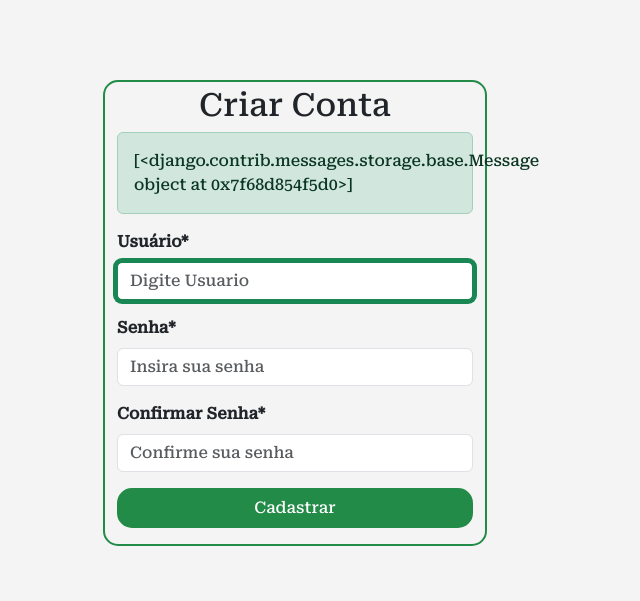
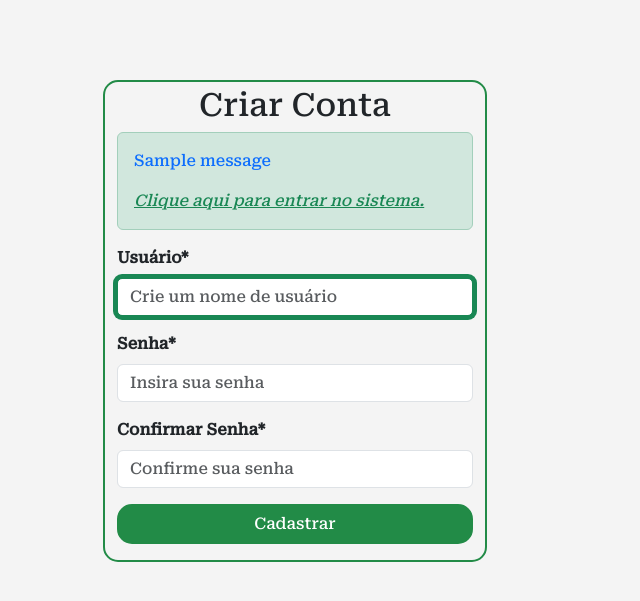
Before and after one commit to kemuelkesley/cadastro-pacientes, a Django app: page /cadastrar_usuario/ in a window 1280 px wide. Shown: the part 64-665 px from the top of the page, without its empty margins (345-985 px from the left). Run offline with Django 4.2, Linux system fonts and the light colour scheme; tables that the repository leaves empty hold one stand-in row (values such as "Sample post"); one stand-in notice (Sample message) is shown; some libraries are stand-ins or nearby versions.

Commit message:
foi corrigida a mensagem de erro que apresentava na tela de criar conta. foi alterado para que no formulario na hora que criar um email não possa ser repetido. limpeza de codigos comentados.

```diff
--- a/clinica/forms.py
+++ b/clinica/forms.py
@@ -69,7 +69,7 @@
         required=True,
         widget=forms.TextInput(attrs={
             'class': 'form-control custom-input',
-            'placeholder': 'Digite Usuario',
+            'placeholder': 'Crie um nome de usuário',
         }),
     )
 
--- a/clinica/models.py
+++ b/clinica/models.py
@@ -10,7 +10,7 @@
 
 class Contato(models.Model):
     nome = models.CharField(max_length=100)
-    email = models.EmailField()
+    email = models.EmailField(unique=True)
     data_nascimento = models.DateField(verbose_name="Data de Nascimento")
     celular = PhoneNumberField(region='BR')
 
--- a/clinica/views.py
+++ b/clinica/views.py
@@ -4,7 +4,6 @@
 from .forms import ContatoForm, CadastroForm
 from .models import Contato
 from django.core.paginator import Paginator
-from django.contrib import messages
 from django.views.generic import ListView, UpdateView
 from django.contrib.auth.decorators import login_required
 from django.utils.safestring import mark_safe
--- a/templates/clinica/confirmar_exclusao_contato.html
+++ b/templates/clinica/confirmar_exclusao_contato.html
@@ -44,7 +44,6 @@
 
     {% include "partials/footer.html" %}
 
-    <!-- Adicione o script do Bootstrap se não estiver usando já -->
     <script src="https://cdn.jsdelivr.net/npm/bootstrap@5.3.0/dist/js/bootstrap.bundle.min.js" integrity="sha384-L4pFSsBzLqL8LRd6i0slwJgsJf8we1Ixbj6tS7o5L5F7f9UeVTcGOTG8zA2M2tf5" crossorigin="anonymous"></script>
 </body>
 </html>
--- a/templates/clinica/contato_form.html
+++ b/templates/clinica/contato_form.html
@@ -33,7 +33,6 @@
             {% csrf_token %}
             {% load crispy_forms_tags %}
             {{ form | crispy }}
-
             <button class="button__form mb-3">Enviar</button>
         </form>
     </main>
--- a/templates/login/cadastro.html
+++ b/templates/login/cadastro.html
@@ -18,11 +18,6 @@
 </head>
 <body>
 
-    <!-- <nav class="navbar" style="background-color: #063115;">
-        <div class="container-fluid">
-          <a href="{% url 'logar_usuario' %}" class="navbar-brand" style="font-size: 25px; color: white;">Clinica Vida <span style="font-size: 12px;">ver-1.0.1</span></a>
-        </div>
-    </nav> -->
     <nav class="navbar navbar-expand-lg" style="background-color: #063115; color: white;">
         <div class="container-fluid">
             <a href="{% url 'logar_usuario' %}" class="navbar-brand" style="font-size: 25px; color: white;">
@@ -31,13 +26,14 @@
         </div>
     </nav>
 
-    <div class="container contorno__form">
+    <main class="container contorno__form">
         <h2 class="text-center mt-1">Criar Conta</h2>
-        {% if messages %}
+        {% for msg in messages %}
             <div class="alert alert-success" role="alert">
-                {{ messages }}
+                <p><span class="text-primary">{{ msg }}</span></p>
+                <a class="text-success" href="{% url 'logar_usuario' %}"><i>Clique aqui para entrar no sistema.</i></a>
             </div>
-        {% endif %}
+        {% endfor %}
         <form class="" method="post" autocomplete="off">
             {% load crispy_forms_tags %}
             {% csrf_token %}
@@ -50,9 +46,7 @@
             </div>
         </form>
         <!-- <a href="{% url 'logar_usuario' %}">Voltar</a> -->
-    </div>
-
-
+    </main>
 
     <script src="https://cdn.jsdelivr.net/npm/bootstrap@5.3.2/dist/js/bootstrap.bundle.min.js"
     integrity="sha384-C6RzsynM9kWDrMNeT87bh95OGNyZPhcTNXj1NW7RuBCsyN/o0jlpcV8Qyq46cDfL" crossorigin="anonymous"></script>
--- a/templates/login/login.html
+++ b/templates/login/login.html
@@ -11,6 +11,7 @@
     <link rel="stylesheet" href="{% static 'assets/css/tela_login.css' %}">
 </head>
 <body>
+
 
     <div class="login-container">
         <form class="login-form" action="#" method="POST" autocomplete="off">
```
Also changed, not shown: templates/clinica/editar_contato.html (+0 -38 lines), clinica/migrations/0002_alter_contato_email.py (added).
